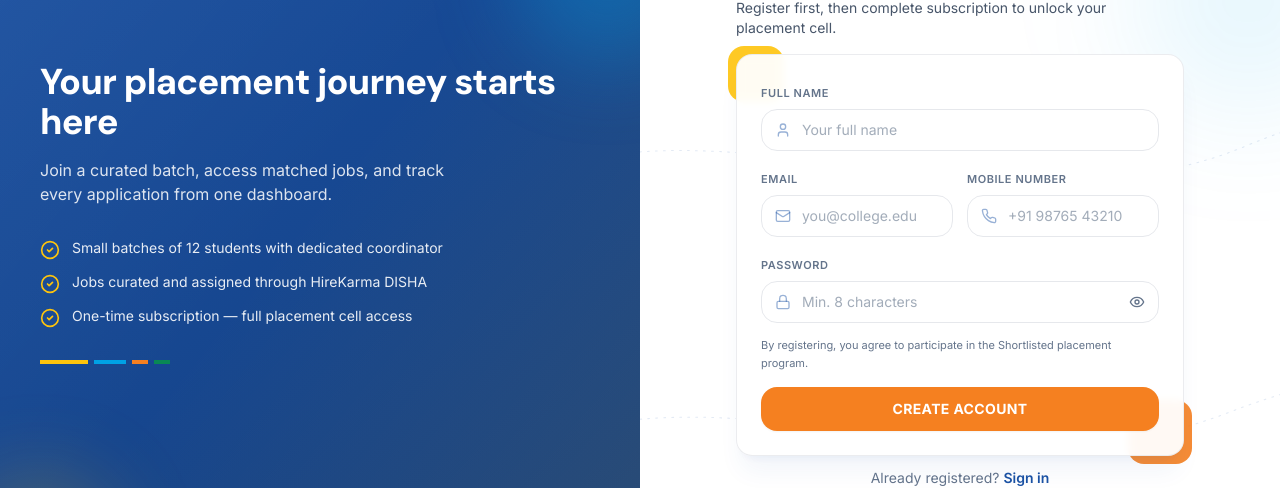
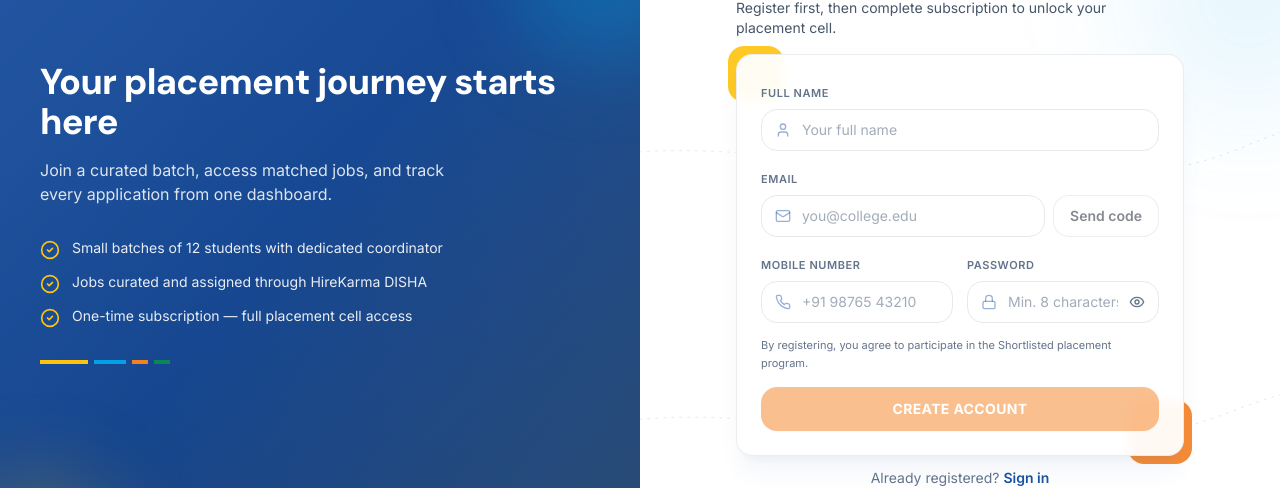
Before and after one commit to HIREKARMA1/shortlisted-ui, a Next.js app: page /auth/register in a window 1280 px wide. Shown: the part 209-697 px from the top of the page. Built offline with nearby package versions, Linux system fonts and the light colour scheme; no server answers.

Commit message:
otp in signup
Signed-off-by: Lkanath Panda <lokanathpanda128@gmail.com>

```diff
--- a/components/auth/RegisterFormView.tsx
+++ b/components/auth/RegisterFormView.tsx
@@ -1,9 +1,9 @@
 'use client';
 
 import Link from 'next/link';
-import { useState } from 'react';
+import { useEffect, useState } from 'react';
 import toast from 'react-hot-toast';
-import { Loader2, Lock, Mail, Phone, User } from 'lucide-react';
+import { KeyRound, Loader2, Lock, Mail, Phone, User } from 'lucide-react';
 import { useTranslation } from '@/lib/i18n/context';
 import { api } from '@/lib/api';
 import { useAuth } from '@/hooks/useAuth';
@@ -12,8 +12,10 @@ import { AuthLayout } from '@/components/layout/AuthLayout';
 import { AuthField } from '@/components/auth/AuthField';
 import { Button } from '@/components/ui/Button';
 
-const FIELDS = ['name', 'email', 'password', 'phone'] as const;
+const FIELDS = ['name', 'email', 'password', 'phone', 'otp'] as const;
 type FieldKey = (typeof FIELDS)[number];
+
+const OTP_COOLDOWN_SECONDS = 60;
 
 export function RegisterFormView() {
   const { t } = useTranslation();
@@ -21,24 +23,60 @@ export function RegisterFormView() {
   const { session, ready } = useSession();
   useGuestOnly();
   const [loading, setLoading] = useState(false);
+  const [sendingOtp, setSendingOtp] = useState(false);
+  const [otpSent, setOtpSent] = useState(false);
+  const [resendIn, setResendIn] = useState(0);
   const [form, setForm] = useState<Record<FieldKey, string>>(
     Object.fromEntries(FIELDS.map((k) => [k, ''])) as Record<FieldKey, string>
   );
 
+  useEffect(() => {
+    if (resendIn <= 0) return;
+    const timer = window.setTimeout(() => setResendIn((value) => value - 1), 1000);
+    return () => window.clearTimeout(timer);
+  }, [resendIn]);
+
   if (!ready || session) return null;
+
+  const emailValid = /^[^\s@]+@[^\s@]+\.[^\s@]+$/.test(form.email.trim());
+  const otpValid = /^\d{6}$/.test(form.otp.trim());
+  const canSubmit = otpSent && otpValid && form.name.trim() && form.password.trim().length >= 8;
+
+  const handleSendOtp = async () => {
+    if (!emailValid) {
+      toast.error(t('auth.register.otp.invalidEmail'));
+      return;
+    }
+    setSendingOtp(true);
+    try {
+      await api.sendRegistrationOtp(form.email.trim());
+      setOtpSent(true);
+      setResendIn(OTP_COOLDOWN_SECONDS);
+      toast.success(t('auth.register.otp.sent'));
+    } catch (err: unknown) {
+      const msg =
+        (err as { response?: { data?: { detail?: string } } })?.response?.data?.detail ||
+        t('common.errors.generic');
+      toast.error(msg);
+    } finally {
+      setSendingOtp(false);
+    }
+  };
 
   const onSubmit = async (e: React.FormEvent) => {
     e.preventDefault();
+    if (!canSubmit) return;
     setLoading(true);
     try {
       await api.register({
         name: form.name,
-        email: form.email,
+        email: form.email.trim(),
+        otp: form.otp.trim(),
         password: form.password,
         ...(form.phone ? { phone: form.phone } : {}),
       });
       toast.success(t('auth.register.success'));
-      await login(form.email, form.password, 'student');
+      await login(form.email.trim(), form.password, 'student');
     } catch (err: unknown) {
       const msg =
         (err as { response?: { data?: { detail?: string } } })?.response?.data?.detail ||
@@ -75,18 +113,69 @@ export function RegisterFormView() {
           autoComplete="name"
           placeholder={t('auth.register.placeholders.name')}
         />
-        <div className="grid gap-3.5 sm:grid-cols-2">
-          <AuthField
+        <div className="space-y-1.5">
+          <label htmlFor="email" className="text-[11px] font-semibold uppercase tracking-wider text-ink-muted">
+            {t('auth.register.fields.email')}
+          </label>
+          <div className="flex gap-2">
+            <div className="relative min-w-0 flex-1">
+              <Mail
+                className="pointer-events-none absolute left-3.5 top-1/2 h-4 w-4 -translate-y-1/2 text-brand-blue/45"
+                aria-hidden
+              />
+              <input
+                id="email"
                 name="email"
-            label={t('auth.register.fields.email')}
-            icon={Mail}
                 type="email"
                 value={form.email}
-            onChange={(e) => setForm({ ...form, email: e.target.value })}
+                onChange={(e) => {
+                  setForm({ ...form, email: e.target.value, otp: '' });
+                  setOtpSent(false);
+                }}
                 required
                 autoComplete="email"
                 placeholder={t('auth.register.placeholders.email')}
+                className="w-full rounded-xl border border-line-default bg-white py-2.5 pl-10 pr-3.5 text-sm text-ink-primary outline-none transition-shadow placeholder:text-ink-muted/60 focus:border-brand-sky focus:ring-2 focus:ring-brand-sky/15"
               />
+            </div>
+            <Button
+              type="button"
+              variant="secondary"
+              disabled={!emailValid || sendingOtp || resendIn > 0}
+              onClick={handleSendOtp}
+              className="h-[42px] shrink-0 rounded-xl px-3 text-xs sm:px-4 sm:text-sm"
+            >
+              {sendingOtp ? (
+                <Loader2 className="h-4 w-4 animate-spin" />
+              ) : resendIn > 0 ? (
+                t('auth.register.otp.resendIn', { seconds: resendIn })
+              ) : otpSent ? (
+                t('auth.register.otp.resend')
+              ) : (
+                t('auth.register.otp.send')
+              )}
+            </Button>
+          </div>
+          {otpSent && (
+            <p className="text-[11px] leading-relaxed text-ink-muted">{t('auth.register.otp.hint')}</p>
+          )}
+        </div>
+        {otpSent && (
+          <AuthField
+            name="otp"
+            label={t('auth.register.fields.otp')}
+            icon={KeyRound}
+            type="text"
+            inputMode="numeric"
+            autoComplete="one-time-code"
+            maxLength={6}
+            value={form.otp}
+            onChange={(e) => setForm({ ...form, otp: e.target.value.replace(/\D/g, '').slice(0, 6) })}
+            required
+            placeholder={t('auth.register.placeholders.otp')}
+          />
+        )}
+        <div className="grid gap-3.5 sm:grid-cols-2">
           <AuthField
             name="phone"
             label={t('auth.register.fields.phone')}
@@ -97,7 +186,6 @@ export function RegisterFormView() {
             autoComplete="tel"
             placeholder={t('auth.register.placeholders.phone')}
           />
-        </div>
           <AuthField
             name="password"
             label={t('auth.register.fields.password')}
@@ -109,8 +197,9 @@ export function RegisterFormView() {
             autoComplete="new-password"
             placeholder={t('auth.register.placeholders.password')}
           />
+        </div>
         <p className="text-[11px] leading-relaxed text-ink-muted">{t('auth.register.terms')}</p>
-        <Button type="submit" fullWidth variant="accent" disabled={loading} className="h-11 rounded-xl">
+        <Button type="submit" fullWidth variant="accent" disabled={loading || !canSubmit} className="h-11 rounded-xl">
           {loading ? (
             <span className="inline-flex items-center gap-2">
               <Loader2 className="h-4 w-4 animate-spin" />
--- a/content/en/auth.json
+++ b/content/en/auth.json
@@ -45,6 +45,7 @@
     "fields": {
       "name": "Full name",
       "email": "Email",
+      "otp": "Email verification code",
       "password": "Password",
       "phone": "Mobile number",
       "branch": "Branch / Department",
@@ -56,8 +57,17 @@
     "placeholders": {
       "name": "Your full name",
       "email": "you@college.edu",
+      "otp": "6-digit code",
       "phone": "+91 98765 43210",
       "password": "Min. 8 characters"
+    },
+    "otp": {
+      "send": "Send code",
+      "resend": "Resend",
+      "resendIn": "Resend in {{seconds}}s",
+      "sent": "Verification code sent to your email.",
+      "hint": "Enter the 6-digit code we sent to your email.",
+      "invalidEmail": "Enter a valid email address before requesting a code."
     },
     "terms": "By registering, you agree to participate in the Shortlisted placement program.",
     "submit": "Create Account",
--- a/content/hi/auth.json
+++ b/content/hi/auth.json
@@ -45,6 +45,7 @@
     "fields": {
       "name": "पूरा नाम",
       "email": "ईमेल",
+      "otp": "ईमेल सत्यापन कोड",
       "password": "पासवर्ड",
       "phone": "मोबाइल नंबर",
       "branch": "शाखा / विभाग",
@@ -56,8 +57,17 @@
     "placeholders": {
       "name": "आपका पूरा नाम",
       "email": "you@college.edu",
+      "otp": "6-अंकीय कोड",
       "phone": "+91 98765 43210",
       "password": "कम से कम 8 अक्षर"
+    },
+    "otp": {
+      "send": "कोड भेजें",
+      "resend": "फिर भेजें",
+      "resendIn": "{{seconds}}s में फिर भेजें",
+      "sent": "सत्यापन कोड आपके ईमेल पर भेजा गया।",
+      "hint": "हमने आपके ईमेल पर भेजा 6-अंकीय कोड दर्ज करें।",
+      "invalidEmail": "कोड मांगने से पहले वैध ईमेल दर्ज करें।"
     },
     "terms": "पंजीकरण करके, आप Shortlisted प्लेसमेंट प्रोग्राम में भाग लेने के लिए सहमत हैं।",
     "submit": "खाता बनाएं",
--- a/content/or/auth.json
+++ b/content/or/auth.json
@@ -45,6 +45,7 @@
     "fields": {
       "name": "ପୂର୍ଣ୍ଣ ନାମ",
       "email": "ଇମେଲ୍",
+      "otp": "ଇମେଲ୍ ଯାଞ୍ଚ କୋଡ୍",
       "password": "ପାସୱାର୍ଡ",
       "phone": "ମୋବାଇଲ୍",
       "branch": "ଶାଖା",
@@ -56,8 +57,17 @@
     "placeholders": {
       "name": "ଆପଣଙ୍କ ପୂର୍ଣ୍ଣ ନାମ",
       "email": "you@college.edu",
+      "otp": "6-ଅଙ୍କ କୋଡ୍",
       "phone": "+91 98765 43210",
       "password": "ଅତିକମରେ ୮ ଅକ୍ଷର"
+    },
+    "otp": {
+      "send": "କୋଡ୍ ପଠାନ୍ତୁ",
+      "resend": "ପୁଣି ପଠାନ୍ତୁ",
+      "resendIn": "{{seconds}}s ପରେ ପୁଣି",
+      "sent": "ଯାଞ୍ଚ କୋଡ୍ ଆପଣଙ୍କ ଇମେଲ୍‌କୁ ପଠାଗଲା।",
+      "hint": "ଇମେଲ୍‌କୁ ପଠାଯାଇଥିବା 6-ଅଙ୍କ କୋଡ୍ ଦିଅନ୍ତୁ।",
+      "invalidEmail": "କୋଡ୍ ମାଗିବା ପୂର୍ବରୁ ସଠିକ୍ ଇମେଲ୍ ଦିଅନ୍ତୁ।"
     },
     "terms": "ପଞ୍ଜିକରଣ କରି Shortlisted ପ୍ରୋଗ୍ରାମରେ ଯୋଗ ଦେବାକୁ ସହମତ।",
     "submit": "ଖାତା ତିଆରି",
--- a/lib/api.ts
+++ b/lib/api.ts
@@ -34,6 +34,11 @@ class ApiClient {
   async register(data: Record<string, unknown>) {
     const res = await this.client.post('/auth/register', data);
     return res.data;
+  }
+
+  async sendRegistrationOtp(email: string) {
+    const res = await this.client.post('/auth/register/send-otp', { email });
+    return res.data as { message: string; expires_in_minutes: number };
   }
 
   async login(email: string, password: string, user_type: UserType) {
```
Lines whose indentation alone changed are shown as unchanged.
